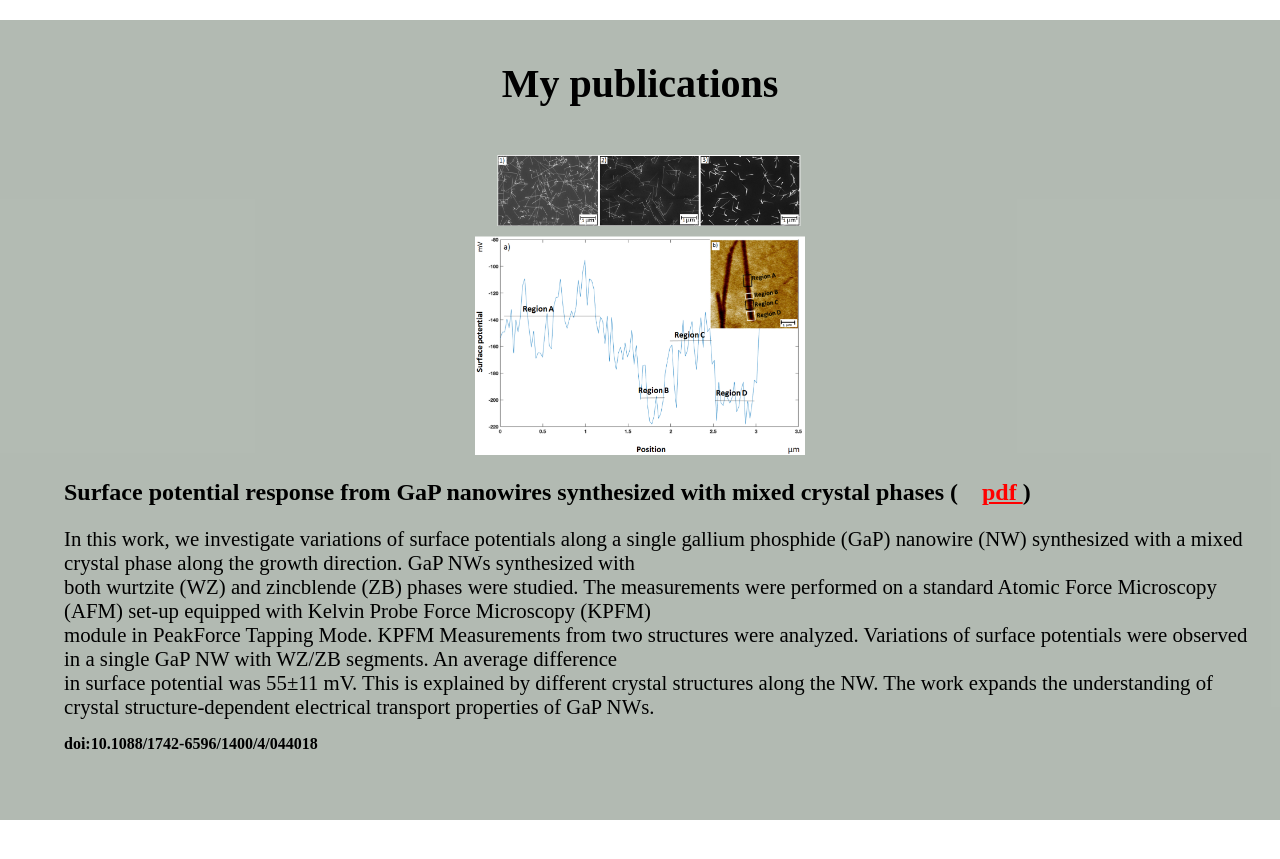
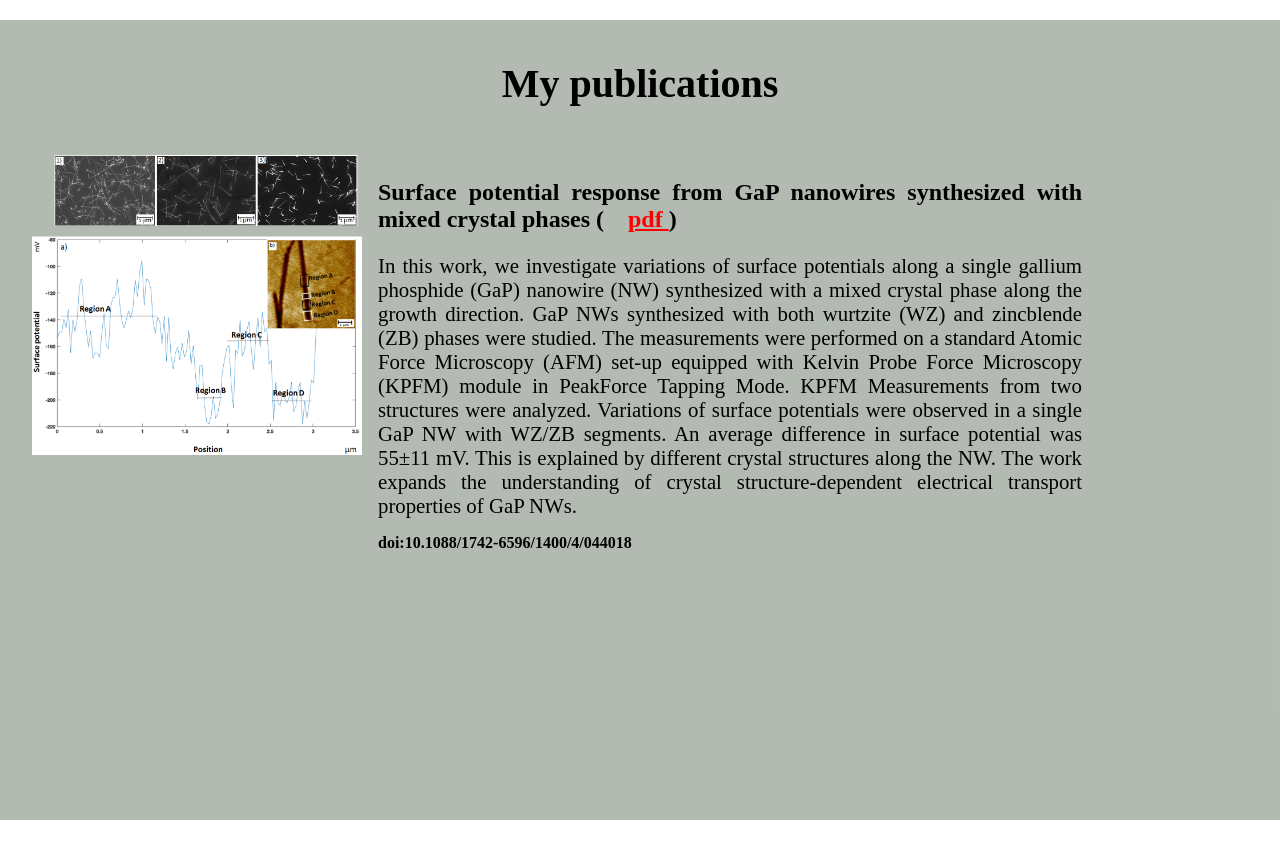
Before and after one commit to Nkeni/Bob-portfolio, a website built with Parcel: page src/index.html in a window 1280 px wide. Shown: the part 1580-2439 px from the top of the page. Built offline with nearby package versions, Linux system fonts and the light colour scheme.

Commit message:
made some changes

```diff
--- a/src/index.html
+++ b/src/index.html
@@ -94,19 +94,16 @@
                 In this work, we investigate variations of surface potentials
                 along a single gallium phosphide (GaP) nanowire (NW) synthesized
                 with a mixed crystal phase along the growth direction. GaP NWs
-                synthesized with <br />
-                both wurtzite (WZ) and zincblende (ZB) phases were studied. The
-                measurements were performed on a standard Atomic Force
-                Microscopy (AFM) set-up equipped with Kelvin Probe Force
-                Microscopy (KPFM) <br />
-                module in PeakForce Tapping Mode. KPFM Measurements from two
-                structures were analyzed. Variations of surface potentials were
-                observed in a single GaP NW with WZ/ZB segments. An average
-                difference <br />
-                in surface potential was 55±11 mV. This is explained by
-                different crystal structures along the NW. The work expands the
-                understanding of crystal structure-dependent electrical
-                transport properties of GaP NWs.
+                synthesized with both wurtzite (WZ) and zincblende (ZB) phases
+                were studied. The measurements were performed on a standard
+                Atomic Force Microscopy (AFM) set-up equipped with Kelvin Probe
+                Force Microscopy (KPFM) module in PeakForce Tapping Mode. KPFM
+                Measurements from two structures were analyzed. Variations of
+                surface potentials were observed in a single GaP NW with WZ/ZB
+                segments. An average difference in surface potential was 55±11
+                mV. This is explained by different crystal structures along the
+                NW. The work expands the understanding of crystal
+                structure-dependent electrical transport properties of GaP NWs.
               </p>
               <h4>doi:10.1088/1742-6596/1400/4/044018</h4>
             </div>
--- a/src/main.scss
+++ b/src/main.scss
@@ -222,9 +222,10 @@ main {
 
     .my-work {
       margin-top: 1em;
+
       .work1 {
         display: flex;
-        justify-content: center;
+
         flex-wrap: wrap;
         padding: 2em;
 
@@ -233,7 +234,9 @@ main {
           height: 300px;
         }
         .abstract {
-          margin-left: 2em;
+          width: 55vw;
+          margin-left: 1em;
+          text-align: justify;
 
           h3 {
             padding-top: 1em;
@@ -366,10 +369,7 @@ footer {
     }
     .about {
       min-height: 100vh;
-      overflow: scroll;
-      .bg-image {
-        min-height: 100vh;
-      }
+
       .me {
         min-height: 100vh;
 
@@ -383,8 +383,16 @@ footer {
       min-height: 100vh;
 
       .my-work {
-        min-height: 100vh;
-        overflow: scroll;
+        // min-height: 100vh;
+
+        .work1 {
+          .image.img {
+            margin-right: 2em;
+          }
+          .abstract {
+            width: 100vw;
+          }
+        }
       }
     }
   }
```
